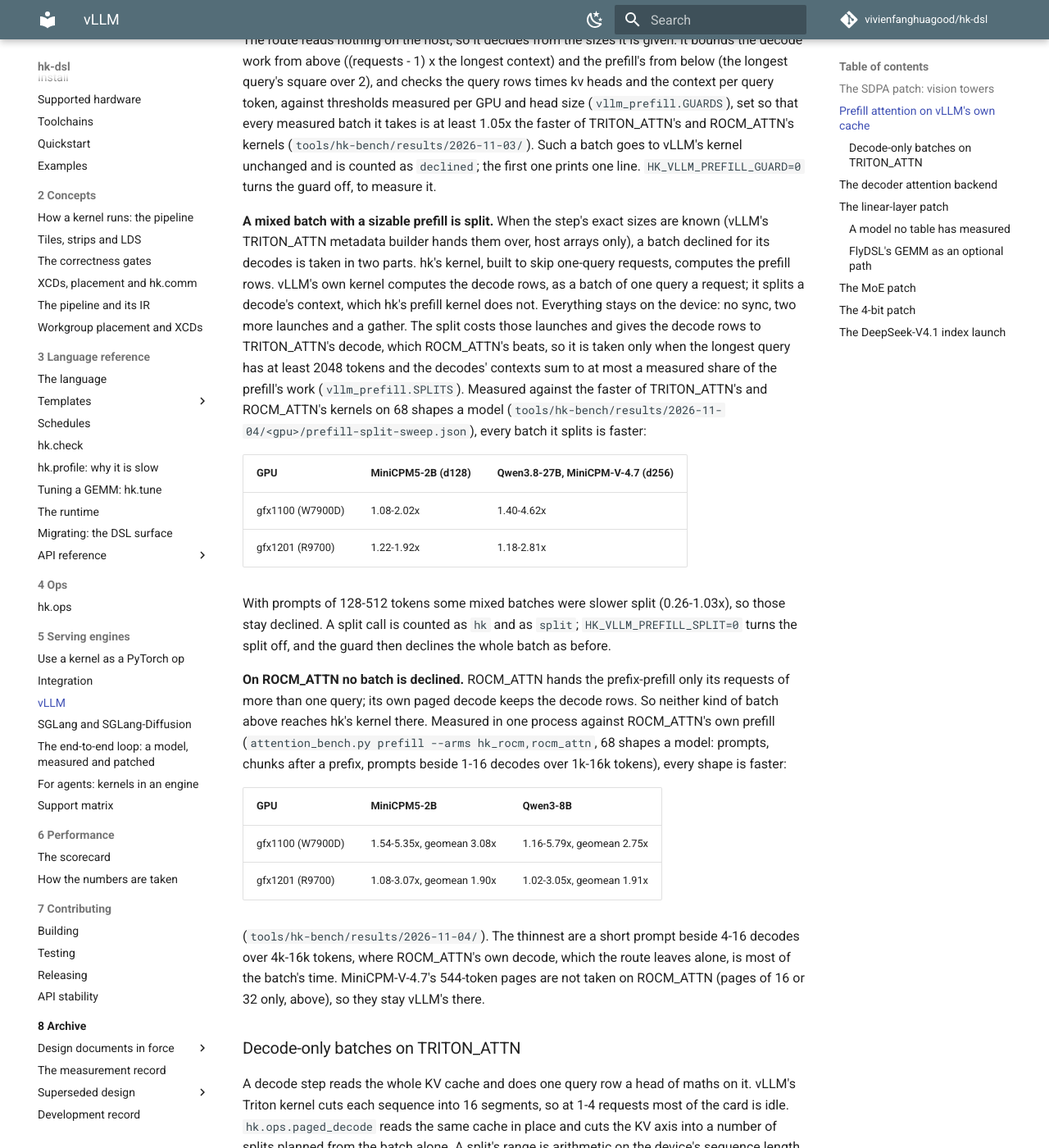
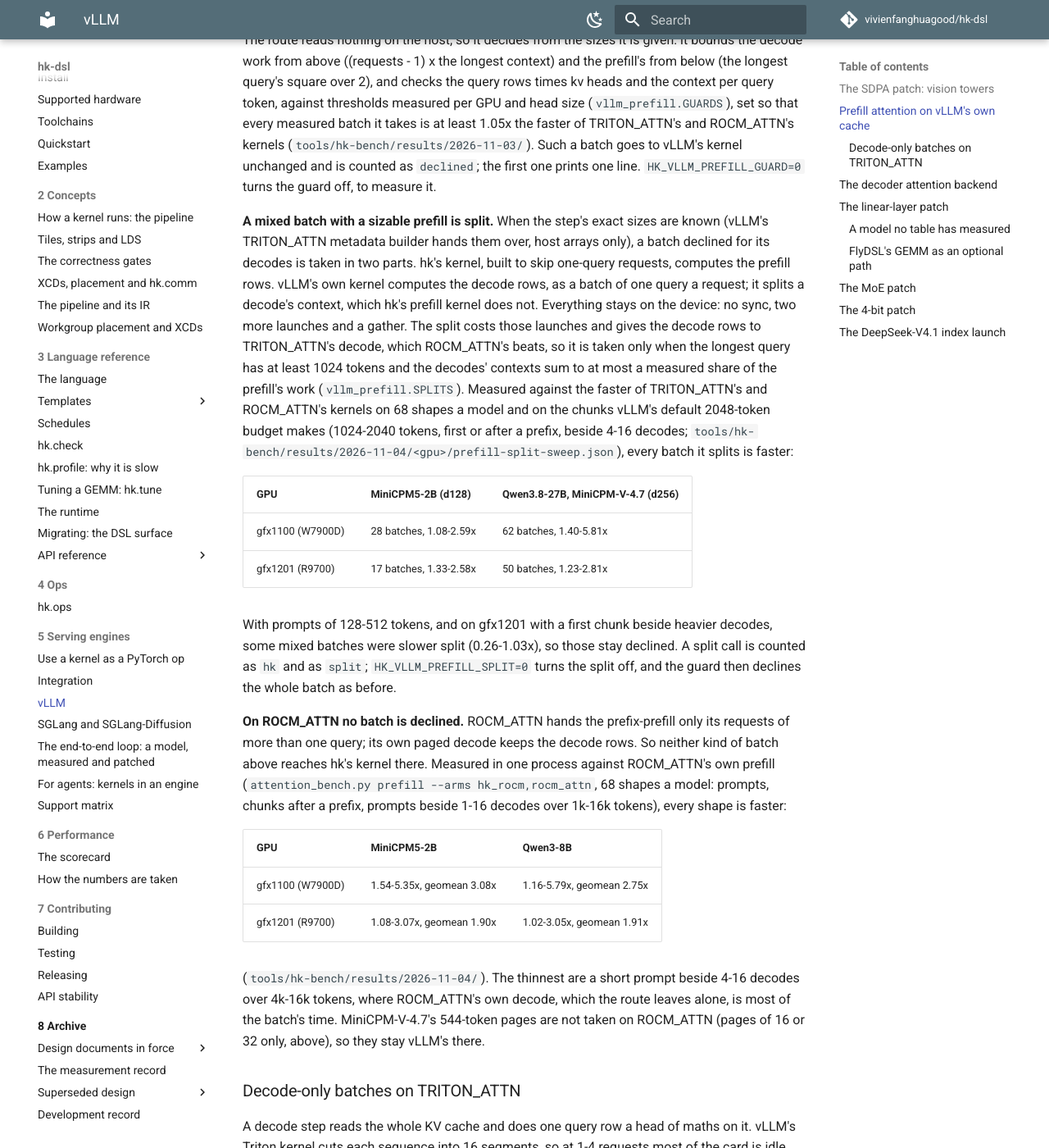
Before and after one commit to vivienfanghuagood/hk-dsl, an MkDocs documentation site: the page built from docs/vllm.md, in a window 1280 px wide and 1400 px high, scrolled down 2887 px. Shown: the whole window at 82% size. Built offline with MkDocs 1.6.1 and Material for MkDocs 9.7.7, drawn with Linux system fonts in a browser that asks for light colours; comment, search, counter and statistics services are not loaded.

Commit message:
vllm_prefill: SPLITS from 1024-token chunks (the sizes vLLM's default budget makes), refit on both sweeps
Co-Authored-By: Claude <noreply@anthropic.com>

```diff
--- a/docs/vllm.md
+++ b/docs/vllm.md
@@ -125,19 +125,21 @@ the decode rows, as a batch of one query a request; it splits a decode's
 context, which hk's prefill kernel does not. Everything stays on the device: no
 sync, two more launches and a gather. The split costs those launches and gives the
 decode rows to TRITON_ATTN's decode, which ROCM_ATTN's beats, so it is taken only
-when the longest query has at least 2048 tokens and the decodes' contexts sum to
+when the longest query has at least 1024 tokens and the decodes' contexts sum to
 at most a measured share of the prefill's work (`vllm_prefill.SPLITS`). Measured
 against the faster of TRITON_ATTN's and ROCM_ATTN's kernels on 68 shapes a model
-(`tools/hk-bench/results/2026-11-04/<gpu>/prefill-split-sweep.json`), every
+and on the chunks vLLM's default 2048-token budget makes (1024-2040 tokens, first
+or after a prefix, beside 4-16 decodes;
+`tools/hk-bench/results/2026-11-04/<gpu>/prefill-split-sweep.json`), every
 batch it splits is faster:
 
 | GPU | MiniCPM5-2B (d128) | Qwen3.8-27B, MiniCPM-V-4.7 (d256) |
 |---|---|---|
-| gfx1100 (W7900D) | 1.08-2.02x | 1.40-4.62x |
-| gfx1201 (R9700) | 1.22-1.92x | 1.18-2.81x |
+| gfx1100 (W7900D) | 28 batches, 1.08-2.59x | 62 batches, 1.40-5.81x |
+| gfx1201 (R9700) | 17 batches, 1.33-2.58x | 50 batches, 1.23-2.81x |
 
-With prompts of 128-512 tokens some mixed batches were slower split (0.26-1.03x),
-so those stay declined. A split call is counted as `hk` and as `split`;
+With prompts of 128-512 tokens, and on gfx1201 with a first chunk beside heavier
+decodes, some mixed batches were slower split (0.26-1.03x), so those stay declined. A split call is counted as `hk` and as `split`;
 `HK_VLLM_PREFILL_SPLIT=0` turns the split off, and the guard then declines the
 whole batch as before.
 
```
Also changed, not shown: CHANGELOG.md (+1 -1 lines), 3 other files.
